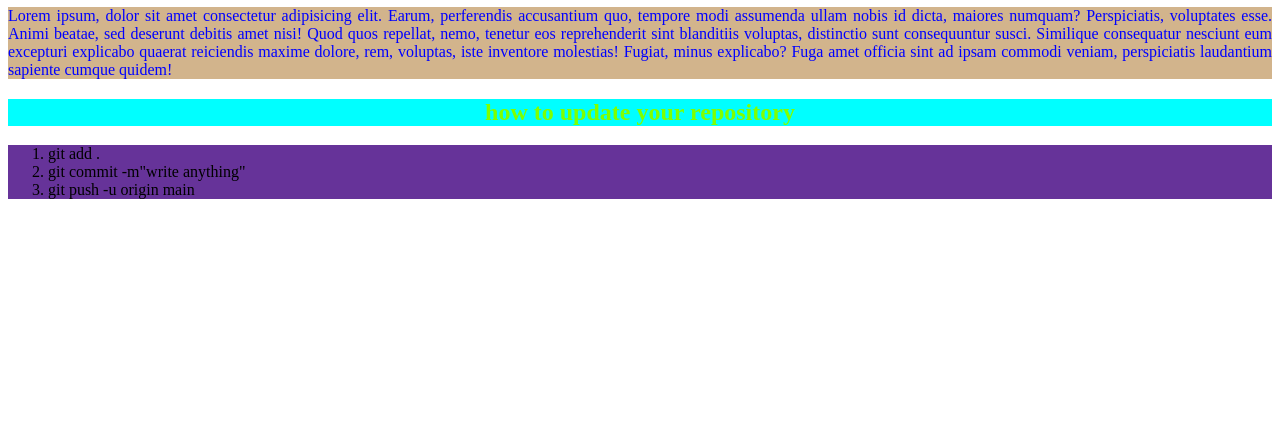
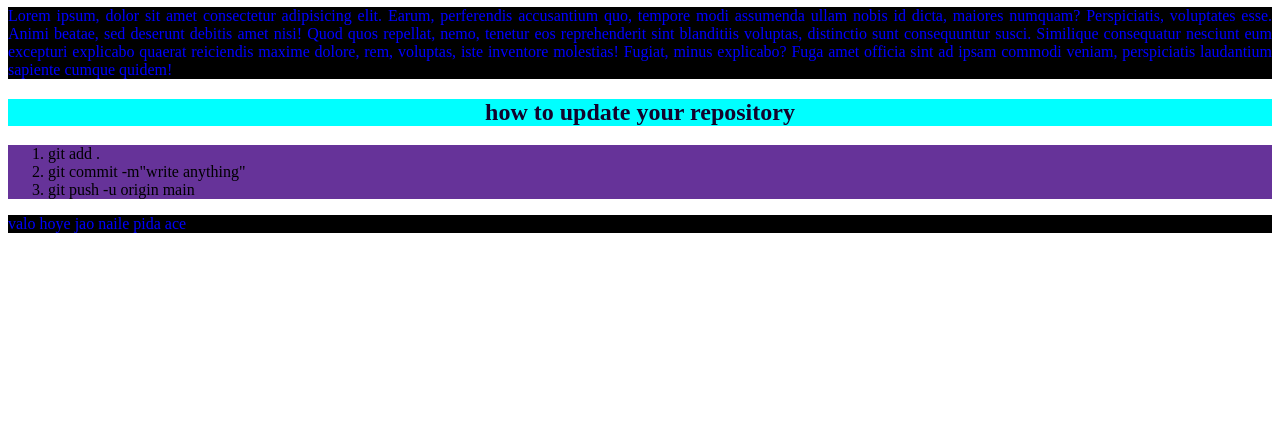
Before and after one commit to Shafiul007/my-first-github-repo, a plain HTML site: page index.html in a window 1280 px wide. Shown: the part 359-800 px from the top of the page. Drawn offline with Linux system fonts and the light colour scheme.

Commit message:
p tag added

```diff
--- a/index.html
+++ b/index.html
@@ -21,5 +21,6 @@
             <li>git push -u origin main</li>
         </ol>
     </div>
+    <p>valo hoye jao naile pida ace</p>
 </body>
 </html>
--- a/style.css
+++ b/style.css
@@ -1,10 +1,10 @@
 h1,h2{
     background-color: aqua;
-    color: chartreuse;
+    color: rgb(19, 3, 44);
     text-align: center;
 }
 p{
-    background-color:  tan;
+    background-color:  rgb(0, 0, 0);
     color: blue;
     text-align: justify;
 }
```
